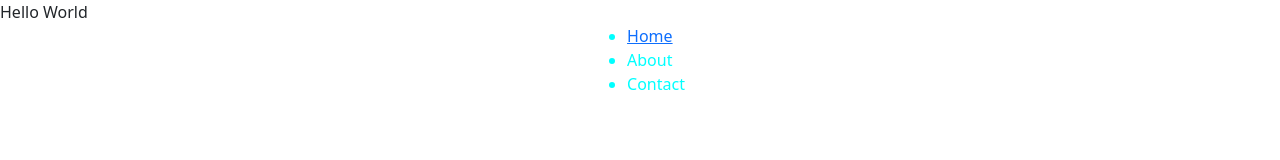
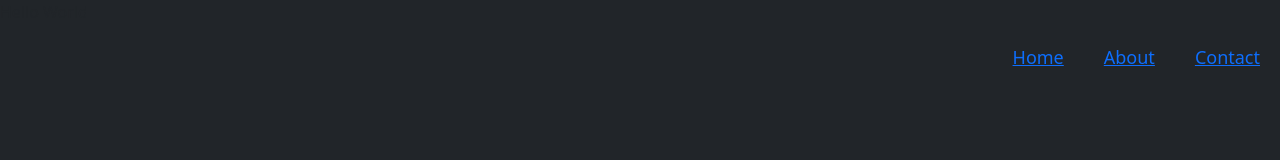
Before and after one commit to edwardmataiii/MF-Final-Project, a plain HTML site: page index.html in a window 1280 px wide. Drawn offline with nearby package versions, Linux system fonts and the light colour scheme.

Commit message:
did alot

```diff
--- a/index.html
+++ b/index.html
@@ -9,16 +9,16 @@
   <link href="https://cdn.jsdelivr.net/npm/bootstrap@5.2.2/dist/css/bootstrap.min.css" rel="stylesheet" integrity="sha384-Zenh87qX5JnK2Jl0vWa8Ck2rdkQ2Bzep5IDxbcnCeuOxjzrPF/et3URy9Bv1WTRi" crossorigin="anonymous">
 </head>
 
-<body>
+<body class="bg-dark">
 
   <Div>Hello World</Div>
 
 
-  <div class="Nav-bar justify-content-center">
-    <ul>
+  <div class="Nav-bar justify-content-end">
+    <ul class="">
       <li><a href="https://www.google.co">Home</a></li>
-      <li><a>About</a></li>
-      <li><a>Contact</a></li>
+      <li><a href="">About</a></li>
+      <li><a href="">Contact</a></li>
 
 
     </ul>
--- a/style.css
+++ b/style.css
@@ -1,6 +1,24 @@
 .Nav-bar{
+overflow: ;
+display:flex ;
+color: rgb(2, 22, 22);
 
-display: flex;
-color: aqua;
-padding: ;
 }
+
+
+ul{
+    list-style-type: none;
+    display: ;
+}
+
+.Nav-bar li{
+display: block;
+float: left;
+padding: 20px;
+font-size: 18px;
+}
+
+body{
+
+    background-color: rgb(0, 0, 0);
+}
```
